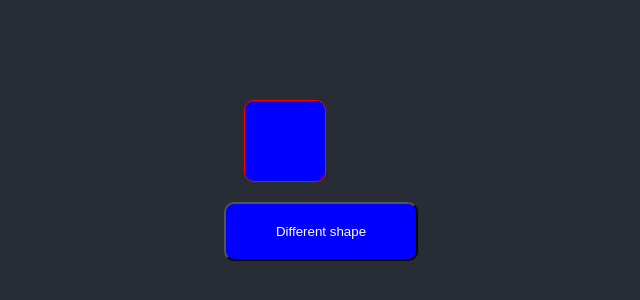
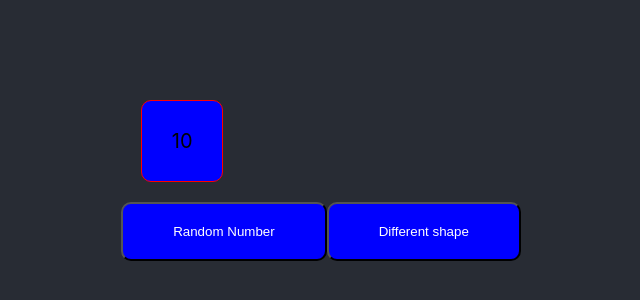
Before and after one commit to QuincyJ1/react-base, a React (Create React App) app: page / in a window 1280 px wide. Shown: the part 230-530 px from the top of the page, without its empty margins (319-959 px from the left). Built offline with nearby package versions, Linux system fonts and the light colour scheme.

Commit message:
react state 2uzd

```diff
--- a/src/App.jsx
+++ b/src/App.jsx
@@ -6,6 +6,7 @@ import EvenDogs from './Components/React-base-list/3uzdList';
 import Dogs4 from './Components/React-base-list/4uzdList';
 import Dogs5 from './Components/React-base-list/5uzdList';
 import CircleBtn from './Components/React state/CircleBtn';
+import CircleBtn2 from './Components/React state/2uzdState';
 
 
 
@@ -30,7 +31,8 @@ function App() {
     </div> */}
     {/* <Dogs4 />
     <Dogs5 /> */}
-  <CircleBtn />
+  {/* <CircleBtn /> */}
+  <CircleBtn2 />
        </header>
         </div>
   );
--- a/src/Components/React state/2uzdState.jsx
+++ b/src/Components/React state/2uzdState.jsx
@@ -0,0 +1,34 @@
+import Random from './Random.jsx';
+import { useState } from 'react';
+
+
+function CircleBtn2() {
+
+
+
+    const  [sq, setSq] = useState(true);
+    const [number, setNumber] = useState(Random(5, 25));
+
+
+    const randomNumber = () => {
+        setNumber(Random(5, 25))
+    }
+   const shape = () => {
+    setSq(!sq)
+   };
+     return (
+     <div>
+      <div className={sq ? 'square' : 'circle'} style={{
+        fontSize: '20px',
+        color: 'black',
+        display: 'flex',
+        justifyContent: 'center',
+        alignItems: 'center'
+      }}>{number}</div>
+      <button className='red' onClick={randomNumber}>Random Number</button>
+      <button className='red' onClick={shape}>Different shape</button>
+     </div>
+     )
+      }
+
+export default CircleBtn2;
--- a/src/Components/React state/Random.jsx
+++ b/src/Components/React state/Random.jsx
@@ -1,6 +1,4 @@
 function Random(min, max) {
-    min = Math.ceil(min);
-    max = Math.floor(max);
     return Math.floor(Math.random() * (max - min + 1) + min); // The maximum is inclusive and the minimum is inclusive
   }
   export default Random;
```
